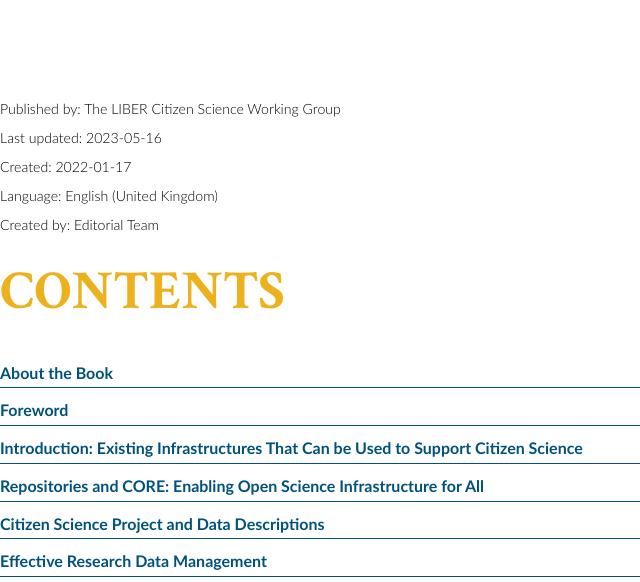
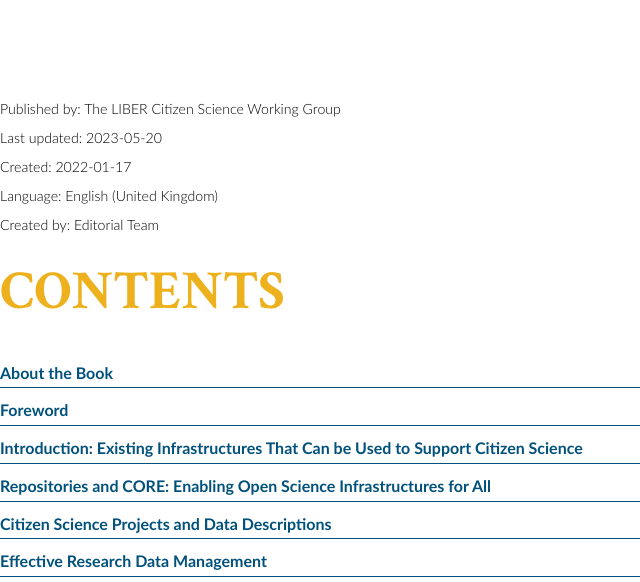
Before and after one commit to cs4rl/infrastructure, a plain HTML site: page uhtml/index.html in a window 1280 px wide. Shown: the part 700-1282 px from the top of the page, 0-640 px from the left. Drawn offline with Linux system fonts and the light colour scheme.

Commit message:
corrections

```diff
--- a/uhtml/index.html
+++ b/uhtml/index.html
@@ -98,7 +98,7 @@
     </div>
     <div class="copyrightpage frontmatter">
       <p>Published by: The LIBER Citizen Science Working Group</p>
-      <p>Last updated: 2023-05-16</p>
+      <p>Last updated: 2023-05-20</p>
       <p>Created: 2022-01-17</p>
       <p>Language: English (United Kingdom)</p>
       <p>Created by: Editorial Team</p>
@@ -137,7 +137,7 @@
           </li>
           <li>
             <a href="#_4_0">
-              Repositories and CORE: Enabling Open Science Infrastructure for All
+              Repositories and CORE: Enabling Open Science Infrastructures for All
             </a>
             <ol>
               <li>
@@ -159,7 +159,7 @@
           </li>
           <li>
             <a href="#_5_0">
-              Citizen Science Project and Data Descriptions
+              Citizen Science Projects and Data Descriptions
             </a>
             <ol>
               <li>
@@ -524,7 +524,7 @@
       </ul>
     </div>
     <section class="fnlist" role="doc-footnotes"></section>
-    <div class="article-part article-title" id="_4_0">Repositories and CORE: Enabling Open Science Infrastructure for All<span class="comment" data-id="3878209345"> </span></div>
+    <div class="article-part article-title" id="_4_0">Repositories and CORE: Enabling Open Science Infrastructures for All<span class="comment" data-id="3878209345"> </span></div>
     <div class="article-part article-richtext article-abstract">
       <p><span class="comment" data-id="3664106481">C</span>ORE and other repositories benefit the citizen science agenda by more than just ensuring the simple availability of content. Repositories carry research literature, but they can also carry data, OER, and dedicated content such as the repository EU-Citizen.Science. Repositories provide data services, promote 'mission-driven' values for public service and public access, and encourage standards compliance — as with 'text &amp; data mining' which is legally protected under UK copyright law, but where many industry players skirt such obligations. </p>
       <p>The profiling of CORE is intended to reveal the workings of repositories to give some inspiration for their further support of citizen science and show what there is to build on top of.</p>
@@ -583,7 +583,7 @@
       <div class="csl-entry">Knoth, P, and Z Zdrahal. 2012. “CORE: Three Access Levels to Underpin Open Access.” <i>D-Lib Magazine</i>, 2012. http://oro.open.ac.uk/35755/.</div>
       <div class="csl-entry">Pontika, N, P Knoth, M Cancellieri, and S Pearce. 2016. “Developing Infrastructure to Support Closer Collaboration of Aggregators with Open Repositories.” <i>LIBER Quarterly</i>, no. 25(4): 172–88. https://doi.org/10.18352/lq.10138.</div>
     </div>
-    <div class="article-part article-title" id="_5_0">Citizen Science Project and Data Descriptions</div>
+    <div class="article-part article-title" id="_5_0">Citizen Science Projects and Data Descriptions</div>
     <div class="article-part article-richtext article-abstract">
       <p>When it comes to the search and discovery of citizen science initiatives and their outcomes, we distinguish between the descriptions of projects (or initiatives) and dataset descriptions.</p>
     </div>
@@ -761,7 +761,7 @@
     <div class="article-part article-richtext article-body">
       <figure id="F64544831" class="aligned-center image-width-75" data-aligned="center" data-width="75" data-category="none" data-caption-hidden="true"><img src="images/4c842d90-5f3a-4b20-aad3-a231f261b491.png"></figure>
       <p><em>By Kirsty Wallis (ORCID iD: <a href="https://orcid.org/0000-0002-9570-6174" title="https://orcid.org/0000-0002-9570-6174">0000-0002-9570-6174</a>), UCL Library, University College London.</em></p>
-      <p><strong>Article DOI: <a href="https://doi.org/10.25815/mh3v-bs98" title="https://doi.org/10.25815/mh3v-bs98">10.25815/mh3v-bs98</a></strong></p>
+      <p><strong>Article DOI: <a href="https://doi.org/10.25815/j34y-wa65" title="https://doi.org/10.25815/j34y-wa65">10.25815/j34y-wa65</a></strong></p>
       <p>This latter part of this guide section is a collection of case studies that use the tools and infrastructures discussed in the first half of the section. These case studies have been selected to showcase projects that use tools that most institutions have, can get easily for very low cost, or that use widely available free tools such as some commonly in use at academic institutions, such as GitHub and various social media platforms. </p>
       <p>These case studies show that simple tools, plus a bit of inventive thinking, can be used to create new and exciting projects. This short section is just the start, aiming to seed ideas and get you thinking about opportunities to develop projects from within your own institutions, or ideas you might be able to learn from. This section however is just the beginning, keep these examples in mind as you read through the rest of the book as there are more examples to be found throughout. These case studies also serve to show the importance of establishing infrastructure use early in a project, and how these central resources can be a jumping off point for the library's involvement in Citizen Science projects.</p>
     </div>
```
